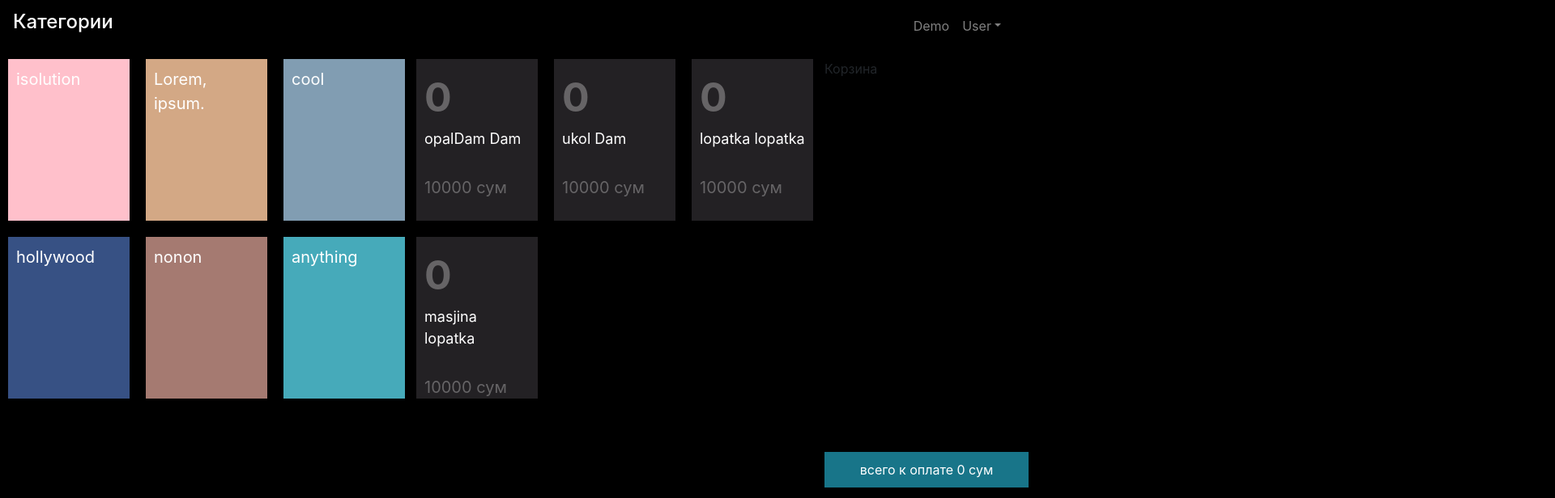
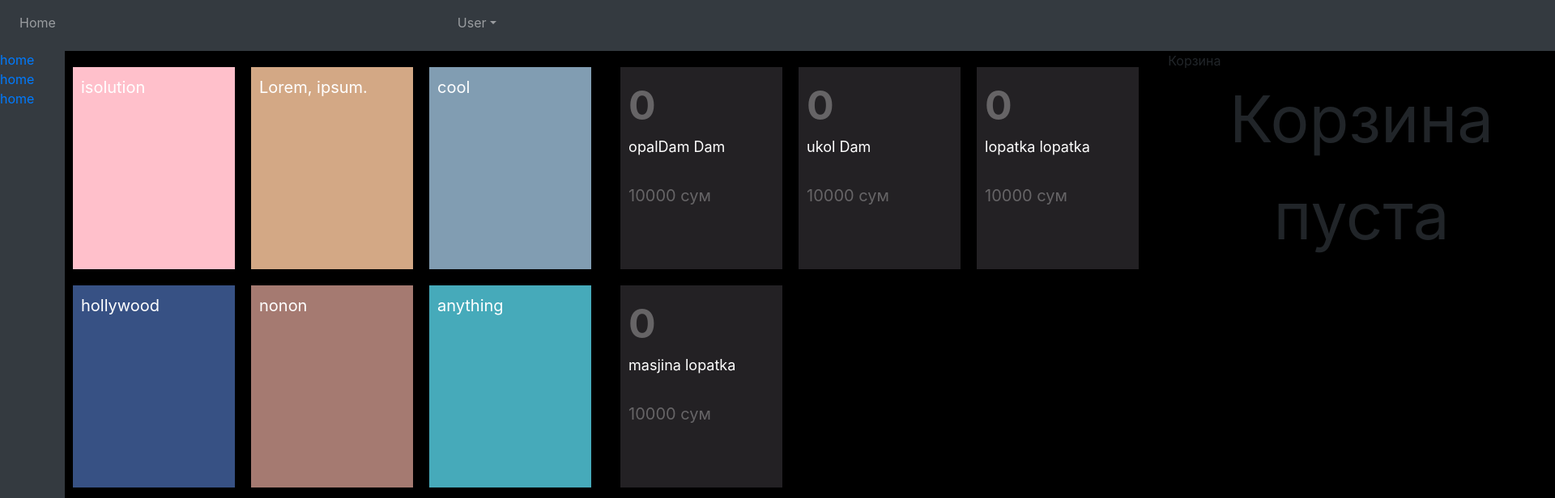
Before and after one commit to Daler-web-dev/point-of-sale, a Vue app: page / in a window 1280 px wide. Shown: the top 616 px of the page at 81% size, 1920 px wide, since content can reach past the window. Built offline with nearby package versions, Linux system fonts and the light colour scheme.

Commit message:
update styles and delete function

```diff
--- a/src/App.vue
+++ b/src/App.vue
@@ -1,11 +1,11 @@
 <template>
 	<!-- heading -->
 	<div class="store-app">
-		<b-navbar type="dark" variant="black">
-			<b-navbar-nav class="nav-flex">
-				<div class="left">
-					<h1 class="categories">Категории</h1>
-				</div>
+		<b-navbar type="dark" variant="dark">
+			<b-navbar-nav>
+				<b-nav-item href="#">Home</b-nav-item>
+
+				<!-- Navbar dropdowns -->
 				<div
 					class="head-center"
 					:class="{ qtWidgetOn: widgets.quantityWidget == true }"
@@ -36,19 +36,28 @@
 					</div>
 				</div>
 
-				<div class="right">
-					<b-nav-item href="#">Demo</b-nav-item>
-
 				<b-nav-item-dropdown text="User" right>
 					<b-dropdown-item href="#">Account</b-dropdown-item>
 					<b-dropdown-item href="#">Settings</b-dropdown-item>
 				</b-nav-item-dropdown>
-				</div>
 			</b-navbar-nav>
 		</b-navbar>
 
+		<div class="nav-bar-left">
+			<div class="links">
+				<a href="">
+					home
+				</a>
+				<a href="">
+					home
+				</a>
+				<a href="">
+					home
+				</a>
+			</div>
+		</div>
+
 		<div class="main-block">
-			<div class="container-for-products">
 			<div class="static-place">
 				<!-- фильтры -->
 				<div class="filter">
@@ -59,6 +68,15 @@
 				</div>
 				<div class="filter">
 					<span>cool</span>
+				</div>
+				<div class="filter">
+					<span>hollywood</span>
+				</div>
+				<div class="filter">
+					<span>nonon</span>
+				</div>
+				<div class="filter">
+					<span>anything</span>
 				</div>
 				<div class="filter">
 					<span>hollywood</span>
@@ -84,11 +102,11 @@
 					@pushTocart="pushToCart"
 				/>
 			</div>
-			</div>
 			<!-- cart -->
 				<div class="cart-site">
 					<span>Корзина</span>
 					<div class="products-place">
+						<span class="temporery-span" v-if="selectedProducts.length == 0">Корзина пуста</span>
 						<productInCart
 							v-for="item2 of selectedProducts"
 							:key="item2.id"
@@ -187,6 +205,8 @@ export default {
 			}
 		},
 		deleteItem(data) {
+			let item = this.selectedProducts.find((product) => product.id === data)
+			item.qt = 0
 			let index = this.selectedProducts.findIndex(
 				(item) => item.id === data
 			);
--- a/styles/scss/pages/home.scss
+++ b/styles/scss/pages/home.scss
@@ -1,5 +1,5 @@
 body {
-	background-color: black;
+    min-width: 1920px;
 }
 .categories {
 	color: white;
@@ -9,50 +9,44 @@ body {
 	max-width: 1920px;
 	margin: 0 auto;
 }
-.nav-flex {
+.main-block {
 	display: flex;
 	justify-content: space-between;
-	align-items: center;
-	width: 100%;
-	padding-right: 20px;
-}
-.left {
-	display: flex;
-}
-.right {
-	display: flex;
-}
-.main-block {
-	display: flex;
-	max-width: 100%;
-	padding: 10px;
+    min-height: 1017px;
+	background-color: black;
 }
 .cart-site {
 	display: flex;
 	flex-direction: column;
 	justify-content: space-between;
-	width: 25%;
-	height: 530px;
+	width: 30%;
+	min-height: 100%;
 }
 .card-btn {
 	width: 100%;
-    height: 50px;
+    height: 80px;
     background-color: #187589;
     border: none;
-	color: white	;
-}
-.container-for-products {
-	display: flex;
-	justify-content: space-between;
-	max-width: 80%;
-	max-height: 530px;
+	color: white;
+    font-size: 28px;
 }
 .static-place {
 	display: flex;
 	flex-wrap: wrap;
 	grid-gap: 20px;
-	width: 510px;
-	height: 420px;
+	width: 815px;
+	height: 100%;
+    margin-left: 90px;
+    margin-top: 20px;
+}
+.static-place:nth-child(2) {
+    margin-left: 0px;
+}
+.temporery-span {
+    display: flex;
+    justify-content: center;
+    text-align: center;
+    font-size: 80px;
 }
 .filter {
 	display: flex;
@@ -61,8 +55,8 @@ body {
 	cursor: pointer;
 	background-color: pink;
 	padding: 10px;
-	width: 150px;
-	height: 200px;
+	width: 200px;
+	height: 250px;
 }
 .filter span {
 	color: white;
@@ -99,9 +93,9 @@ body {
 .product-item {
 	cursor: pointer;
 	background-color: #232124;
-	padding: 10px;
-	width: 150px;
-	height: 200px;
+    padding: 10px;
+	width: 200px;
+	height: 250px;
 }
 .product-item:hover {
 	background-color: #676767;
@@ -214,3 +208,14 @@ body {
 .increase-btn:hover {
 	background-color: #676767;
 }
+.nav-bar-left {
+    display: flex;
+    flex-direction: column;
+    position: fixed;
+    background-color: #343A40;
+    width: 80px;
+    border: none;
+    top: 62px;
+    left: 0px;
+    bottom: 0px;
+}
```
Also changed, not shown: public/css/style.css. Lines whose indentation alone changed are shown as unchanged.
